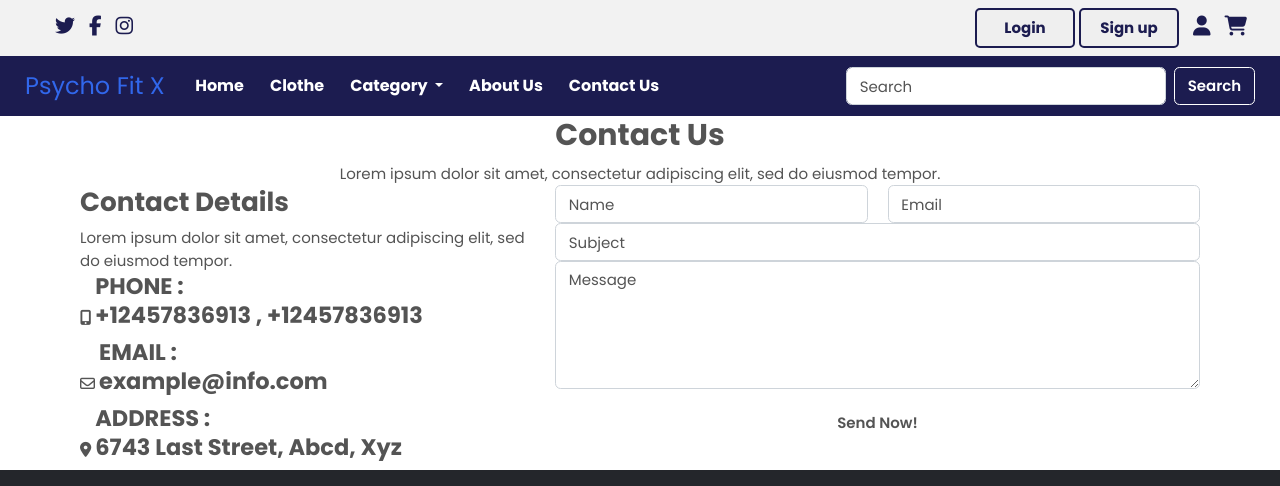
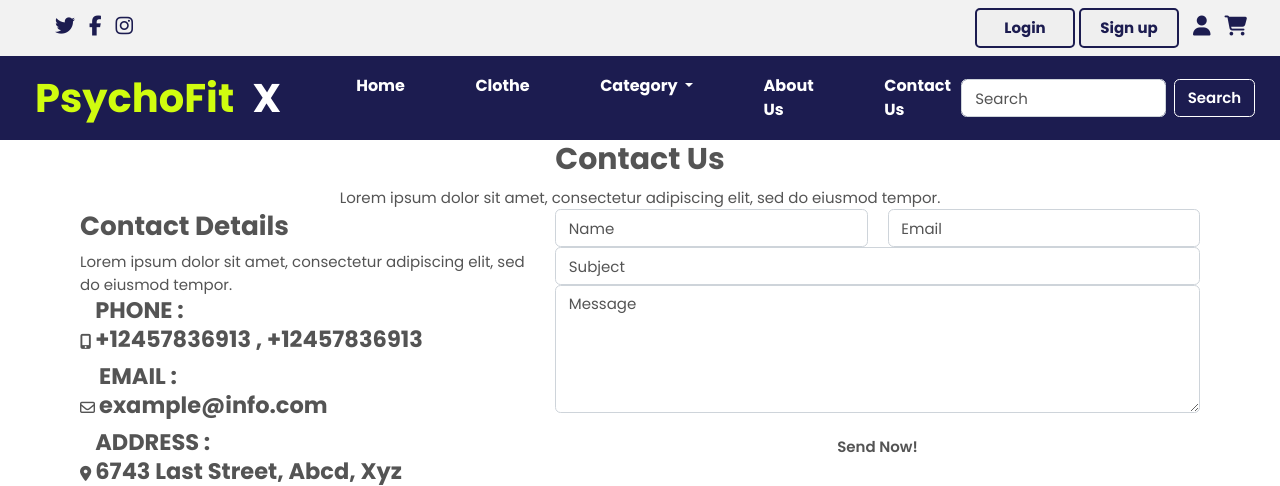
Before and after one commit to masireddyreppareddy/psycho_fit_x, a Django app: template templates/base/base.html in a window 1280 px wide. Shown: the top 486 px of the page. Run offline with Django 5.2, Linux system fonts and the light colour scheme; the template is opened without the code that fills it, so the values that code supplies are empty; some libraries are stand-ins or nearby versions; some web fonts are replaced.

Commit message:
base.html

```diff
--- a/public/static/css/navbar.css
+++ b/public/static/css/navbar.css
@@ -153,22 +153,12 @@
     font-size: 16px;
     font-family: 'Poppins', serif;
 }
-.navbar-brand{
-    font-size: x-large;
-}
-.navbar-brand.word1{
-    color: red;
-}
-.navbar-brand.word2{
-    color: white;
-}
-.navbar-brand.word3{
-    color: aqua;
-}
+
 #navbar .nav-link{
+    padding-left: 35px;
     color: white;
     font-weight: bold;
-    margin-left: 5px;
+    margin-left: 25px;
     transition: 0.5s ease;
 }
 #navbar .nav-link:hover{
@@ -186,3 +176,16 @@
     background-color: #1c1c50;
 }
 /* navbar */
+@media screen and (max-width:500px){
+    .navbar-brand{
+        font-size: 30px;
+        font-weight:bolder;
+    }
+
+}
+@media screen and (max-width:350px){
+    .navbar-brand{
+        font-size: 20px;
+        font-weight:bolder;
+    }
+}
--- a/templates/base/base.html
+++ b/templates/base/base.html
@@ -59,7 +59,21 @@ $(document).ready(function() {
 </script>
 <script src="https://cdn.jsdelivr.net/npm/bootstrap@5.0.2/dist/js/bootstrap.bundle.min.js" integrity="sha384-MrcW6ZMFYlzcLA8Nl+NtUVF0sA7MsXsP1UyJoMp4YLEuNSfAP+JcXn/tWtIaxVXM" crossorigin="anonymous"></script>
 
+<style>
+    .navbar-brand{
+        font-size: 40px;
+        font-weight:bolder;
+    }
+    .word1 {
+        color: rgb(208, 252, 15);
+        padding: 10px;
+    }
 
+
+    .word2 {
+        color: #ffff;
+    }
+</style>
 
 
 </head>
@@ -85,9 +99,8 @@ $(document).ready(function() {
         <nav class="navbar navbar-expand-lg" id="navbar">
             <div class="container-fluid">
                 <a class="navbar-brand" href="#">
-                    <span class="word1">Psycho</span>
-                    <span class="word2">Fit</span>
-                    <span class="word3">X</span>
+                    <span class="word1">PsychoFit</span>
+                    <span class="word2">X</span>
                 </a>
               <button class="navbar-toggler" type="button" data-bs-toggle="collapse" data-bs-target="#navbarSupportedContent" aria-controls="navbarSupportedContent" aria-expanded="false" aria-label="Toggle navigation">
                 <span><i class="fa-solid fa-bars" style="color: white;"></i></span>
```
